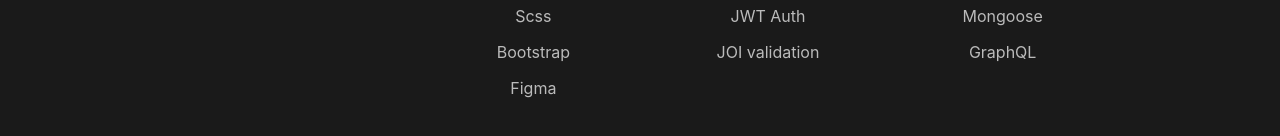
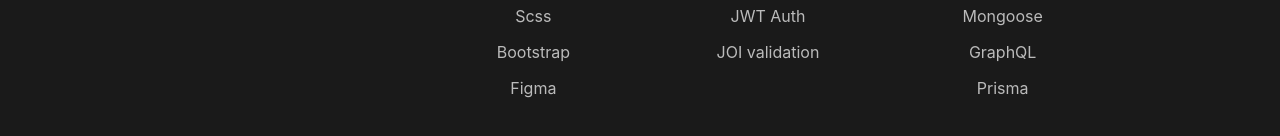
Before and after one commit to TajLonghurst/React-Portfolio-Project, a React (Create React App) app: page /Resume in a window 1280 px wide. Both pictures are taken after a click on the element "SKILLS". Shown: the part 688-824 px from the top of the page. Built offline with nearby package versions, Linux system fonts and the light colour scheme.

Commit message:
Added new skill

```diff
--- a/src/Components/Resume/ResumeSections/ResumeSkills.tsx
+++ b/src/Components/Resume/ResumeSections/ResumeSkills.tsx
@@ -37,6 +37,7 @@
               <li className={classes.item}>MongoDB</li>
               <li className={classes.item}>Mongoose</li>
               <li className={classes.item}>GraphQL</li>
+              <li className={classes.item}>Prisma</li>
             </ul>
           </div>
         </div>
```
